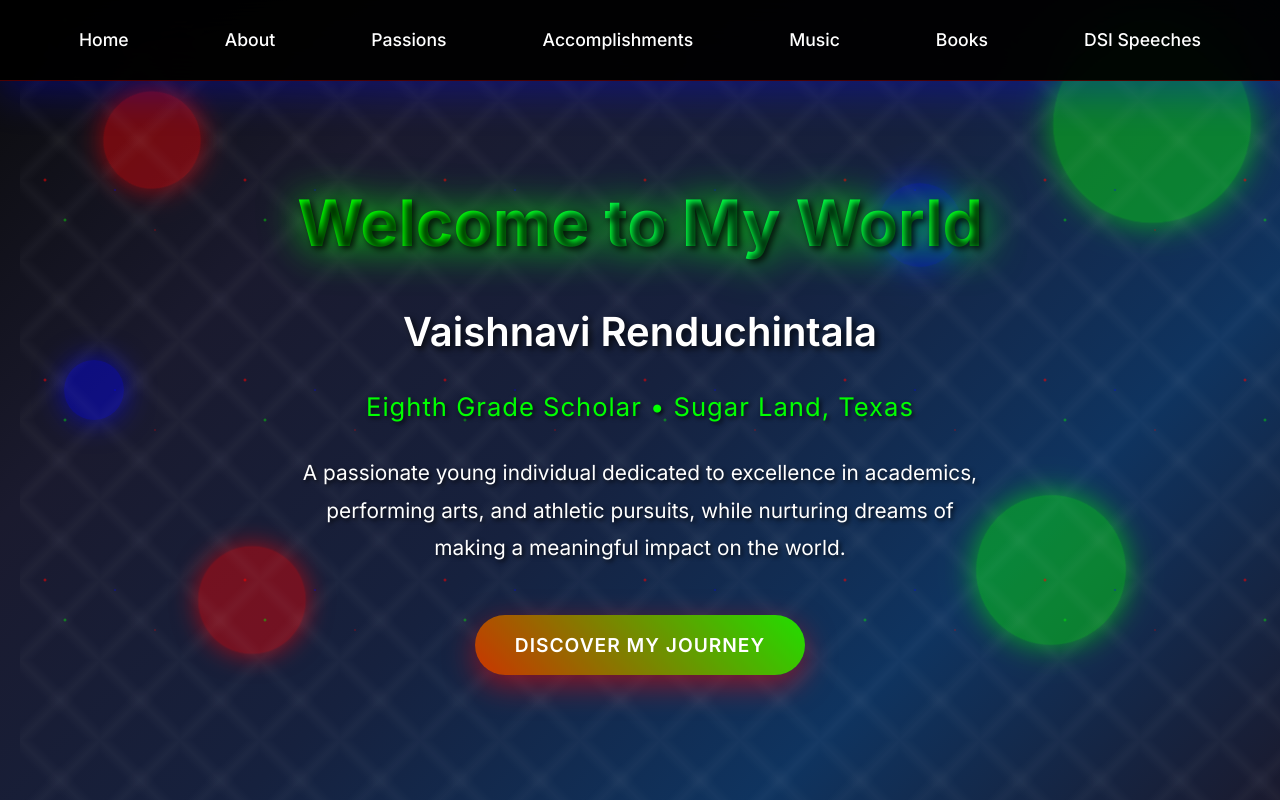
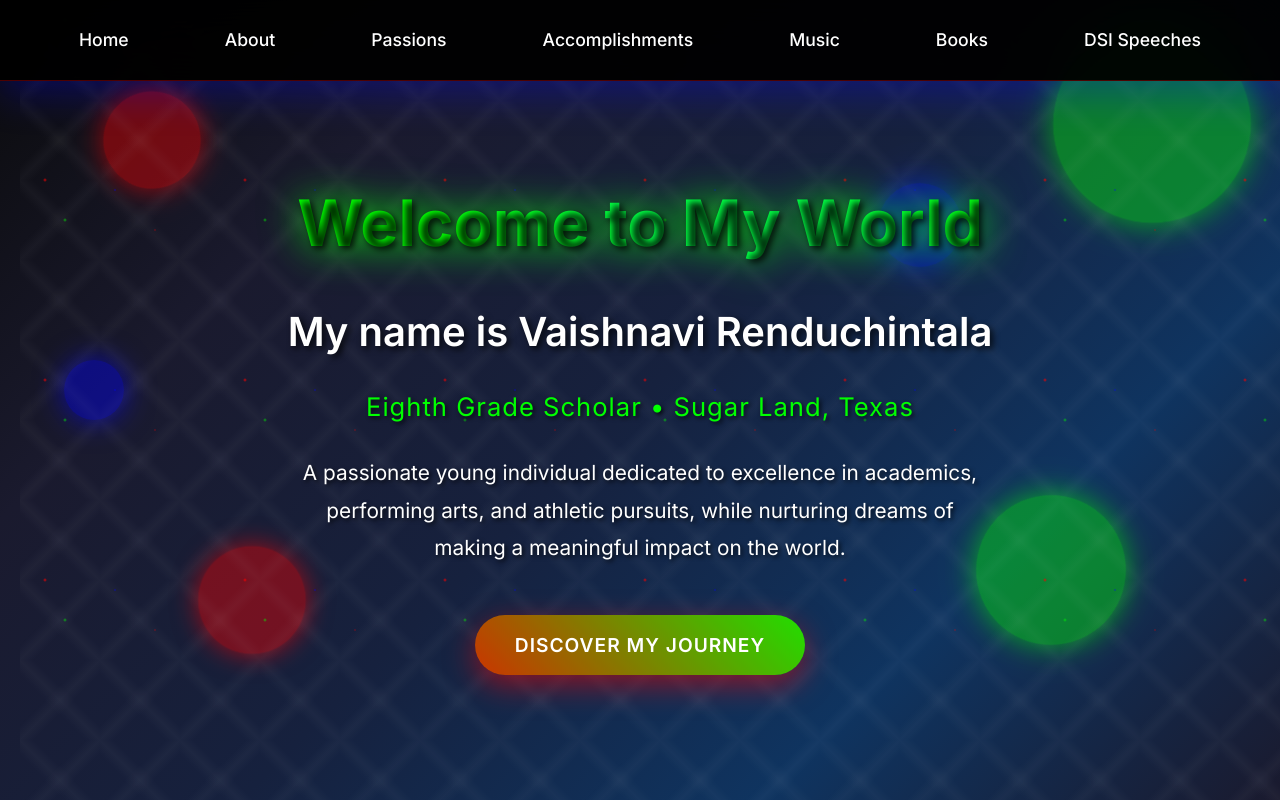
Before and after one commit to vrasish/All_About_Me, a plain HTML site: page index.html in a window 1280 px wide. Shown: the top 800 px of the page. Drawn offline with Linux system fonts and the light colour scheme.

Commit message:
commit 2

```diff
--- a/index.html
+++ b/index.html
@@ -39,7 +39,7 @@
         </div>
         <div class="hero-content">
             <h1 class="hero-title">Welcome to My World</h1>
-            <h2 class="hero-name">Vaishnavi Renduchintala</h2>
+            <h2 class="hero-name">My name is Vaishnavi Renduchintala</h2>
             <p class="hero-subtitle">Eighth Grade Scholar • Sugar Land, Texas</p>
             <p class="hero-description">A passionate young individual dedicated to excellence in academics, performing arts, and athletic pursuits, while nurturing dreams of making a meaningful impact on the world.</p>
             <button class="cta-button">Discover My Journey</button>
```
